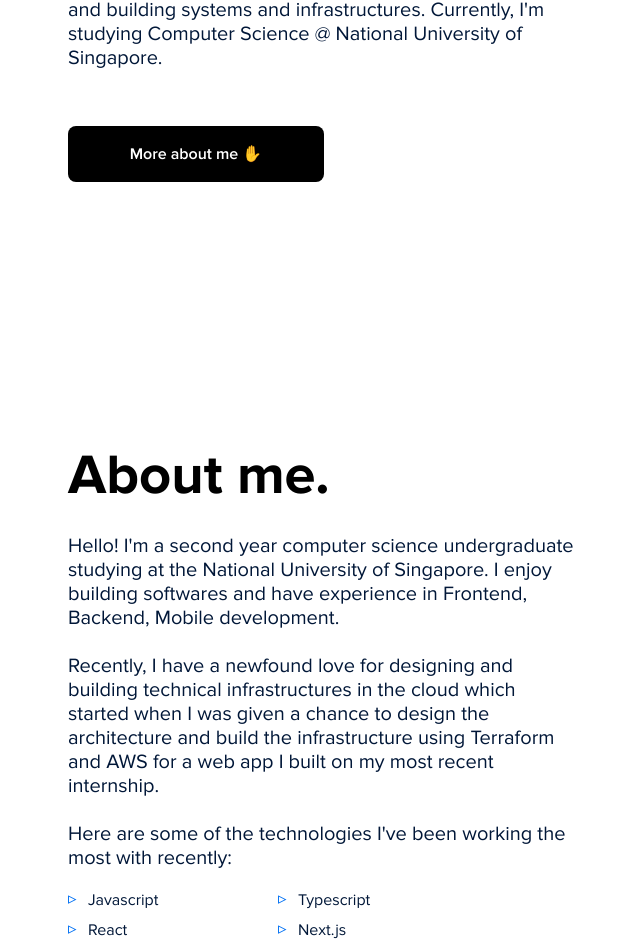
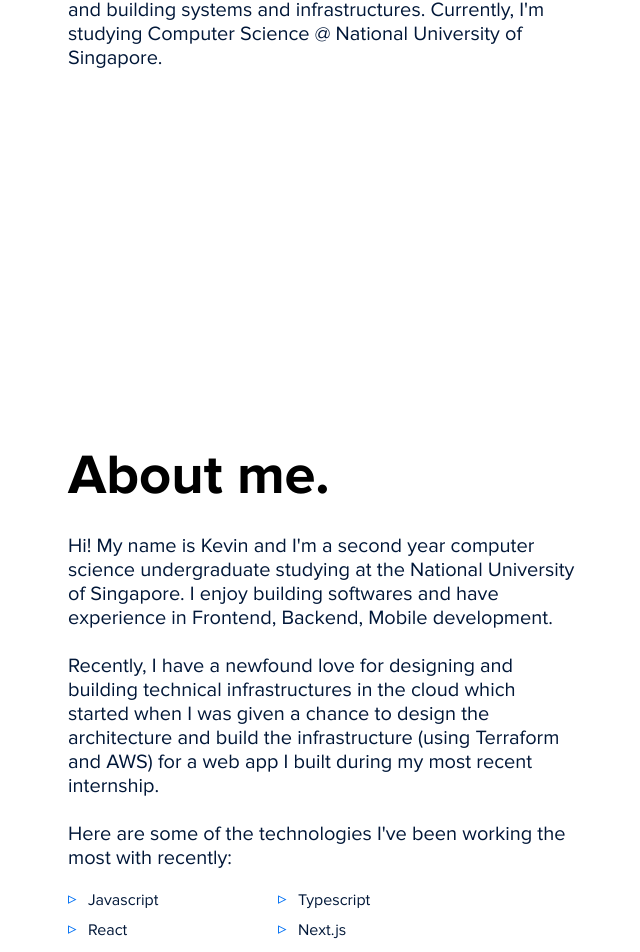
Before and after one commit to kevinmingtarja/kevinmingtarja.com-v1, a Next.js app: page / in a window 1280 px wide. Shown: the part 458-1410 px from the top of the page, without its empty margins (100-740 px from the left). Built offline with nearby package versions, Linux system fonts and the light colour scheme.

Commit message:
Separate Hero into its own component

```diff
--- a/components/Sections/About/index.tsx
+++ b/components/Sections/About/index.tsx
@@ -25,15 +25,16 @@ const About = () => {
       <Heading level={1}>About me.</Heading>
 
       <Text className={styles.info}>
-        Hello! I&apos;m a second year computer science undergraduate studying at
-        the National University of Singapore. I enjoy building softwares and
-        have experience in Frontend, Backend, Mobile development.
+        Hi! My name is Kevin and I&apos;m a second year computer science
+        undergraduate studying at the National University of Singapore. I enjoy
+        building softwares and have experience in Frontend, Backend, Mobile
+        development.
         <br />
         <br />
         Recently, I have a newfound love for designing and building technical
         infrastructures in the cloud which started when I was given a chance to
-        design the architecture and build the infrastructure using Terraform and
-        AWS for a web app I built on my most recent internship.
+        design the architecture and build the infrastructure (using Terraform
+        and AWS) for a web app I built during my most recent internship.
         <br />
         <br />
         Here are some of the technologies I&apos;ve been working the most with
--- a/components/Sections/Experience/index.tsx
+++ b/components/Sections/Experience/index.tsx
@@ -1,7 +1,6 @@
 import { useEffect, useRef } from "react"
 
 import { srConfig } from "~/constants/config"
-import { skills } from "~/constants/index"
 
 import { Heading, Text } from "~/components/index"
 
--- /dev/null
+++ b/components/Sections/Hero/Hero.module.css
@@ -0,0 +1,36 @@
+.heroSection {
+  padding-top: max(30vh, var(--top-inset)) !important;
+}
+
+.introText {
+  margin-bottom: var(--spacing-xs);
+}
+
+.subheading {
+  color: var(--primary-blue);
+}
+
+.info {
+  width: 40vw;
+  margin-top: var(--spacing-lg);
+}
+
+.ctaButton {
+  width: 20vw;
+  margin-top: var(--spacing-3xl);
+}
+
+@media (max-width: 480px) {
+  .container {
+    min-height: 85vh;
+  }
+
+  .info {
+    width: auto;
+  }
+
+  .ctaButton {
+    min-width: 162.5px;
+    width: 50vw;
+  }
+}
--- /dev/null
+++ b/components/Sections/Hero/index.tsx
@@ -0,0 +1,28 @@
+import { Heading, Text } from "~/components/index"
+
+import styles from "./Hero.module.css"
+
+const Hero = () => {
+  return (
+    <section className={styles.heroSection} id="hero">
+      <Text className={styles.introText}>Hey there! My name is</Text>
+      <Heading level={1}>Kevin Mingtarja.</Heading>
+
+      <Heading className={styles.subheading} level={1}>
+        I like to build softwares.
+      </Heading>
+
+      <Text className={styles.info}>
+        I&apos;m an aspiring software engineer who loves designing and building
+        systems and infrastructures. Currently, I&apos;m studying Computer
+        Science @ National University of Singapore.
+      </Text>
+
+      {/* <Link href="/about">
+        <Button className={styles.ctaButton}>More about me ✋</Button>
+      </Link> */}
+    </section>
+  )
+}
+
+export default Hero
--- a/pages/index.tsx
+++ b/pages/index.tsx
@@ -4,6 +4,7 @@ import Image from "next/image"
 import { Button, Heading, Link, Text } from "~/components/index"
 import About from "~/components/Sections/About"
 import Experience from "~/components/Sections/Experience"
+import Hero from "~/components/Sections/Hero"
 
 import styles from "../styles/Home.module.css"
 
@@ -20,25 +21,7 @@ export default function Home() {
       </Head>
 
       <main className={styles.main}>
-        <section className={styles.heroSection} id="hero">
-          <Text className={styles.introText}>Hey there! My name is</Text>
-          <Heading level={1}>Kevin Mingtarja.</Heading>
-
-          <Heading className={styles.subheading} level={1}>
-            I like to build softwares.
-          </Heading>
-
-          <Text className={styles.info}>
-            I&apos;m an aspiring software engineer who loves designing and
-            building systems and infrastructures. Currently, I&apos;m studying
-            Computer Science @ National University of Singapore.
-          </Text>
-
-          <Link href="/about">
-            <Button className={styles.ctaButton}>More about me ✋</Button>
-          </Link>
-        </section>
-
+        <Hero />
         <About />
         <Experience />
       </main>
--- a/styles/Home.module.css
+++ b/styles/Home.module.css
@@ -13,48 +13,13 @@
   flex-direction: column;
 }
 
-.heroSection {
-  padding-top: max(30vh, var(--top-inset)) !important;
-}
-
 .main section {
   min-height: 100vh;
   padding-top: 100px;
 }
 
-.introText {
-  margin-bottom: var(--spacing-xs);
-}
-
-.subheading {
-  color: var(--primary-blue);
-}
-
-.info {
-  width: 40vw;
-  margin-top: var(--spacing-lg);
-}
-
-.ctaButton {
-  width: 20vw;
-  margin-top: var(--spacing-3xl);
-}
-
 @media (max-width: 480px) {
-  .container {
-    min-height: 85vh;
-  }
-
   .main {
     padding: 25vh var(--spacing-lg) var(--spacing-lg) var(--spacing-lg);
   }
-
-  .info {
-    width: auto;
-  }
-
-  .ctaButton {
-    min-width: 162.5px;
-    width: 50vw;
-  }
 }
```
